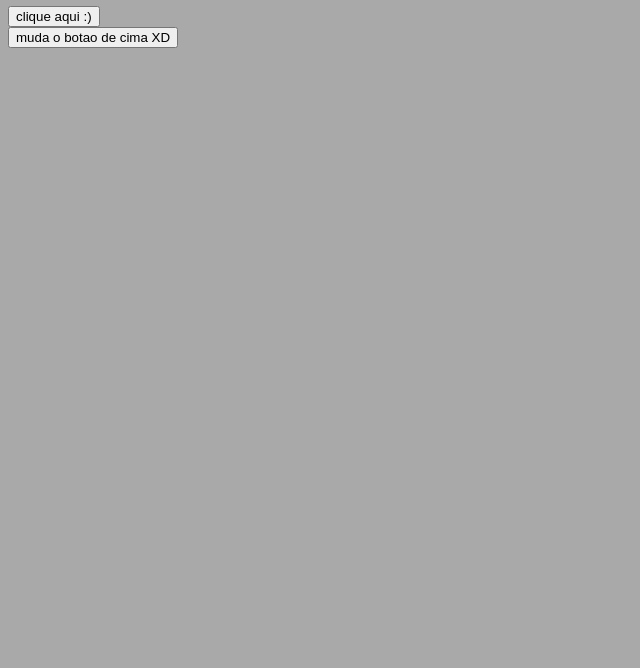
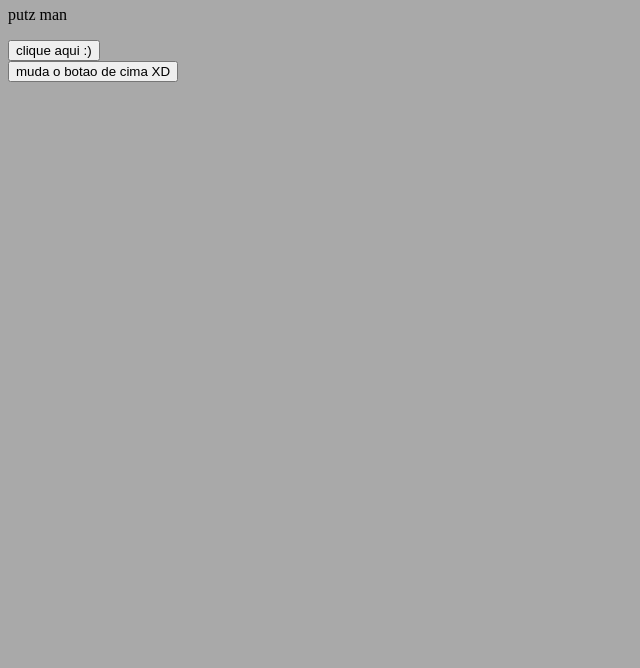
Before and after one commit to aBarataVeioAntes/hackToBerFest, a website: page index.html in a window 1280 px wide. Shown: the part 132-800 px from the top of the page, without its empty margins (0-640 px from the left). Drawn offline with Linux system fonts and the light colour scheme.

Commit message:
putz man

```diff
--- a/index.html
+++ b/index.html
@@ -9,6 +9,7 @@
 <body>
     <h1>Texto muito louco para o hacktoberfest</h1>
     <h1>Uhuuu :D</h1>
+    <p>putz man</p>
     <input id="botao" type="button" value="clique aqui :)" onclick="mudarCor()"><br>
     <input type="button" value="muda o botao de cima XD" onclick="mudarTexto()">
     <script src="./index.js"></script>
```
